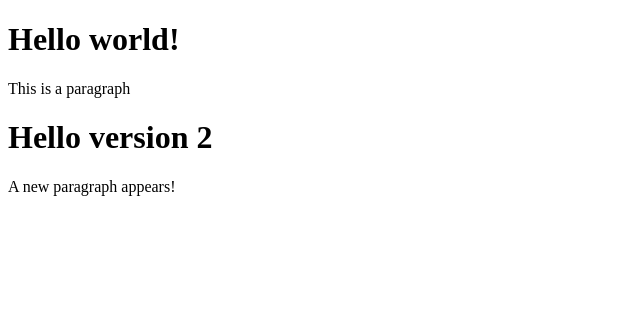
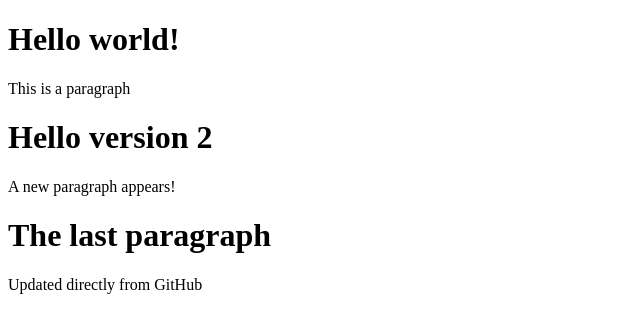
Before and after one commit to JasonKwe/fit3179, a plain HTML site: page index.html in a window 1280 px wide. Shown: the whole page, without its empty margins (0-640 px from the left). Drawn offline with Linux system fonts and the light colour scheme.

Commit message:
Modified index file online

```diff
--- a/index.html
+++ b/index.html
@@ -14,4 +14,8 @@
     <h1>Hello version 2</h1>
     <p>A new paragraph appears!</p>
 </body>
+<body>
+    <h1>The last paragraph</h1>
+    <p>Updated directly from GitHub</p>
+</body>
 </html>
```
